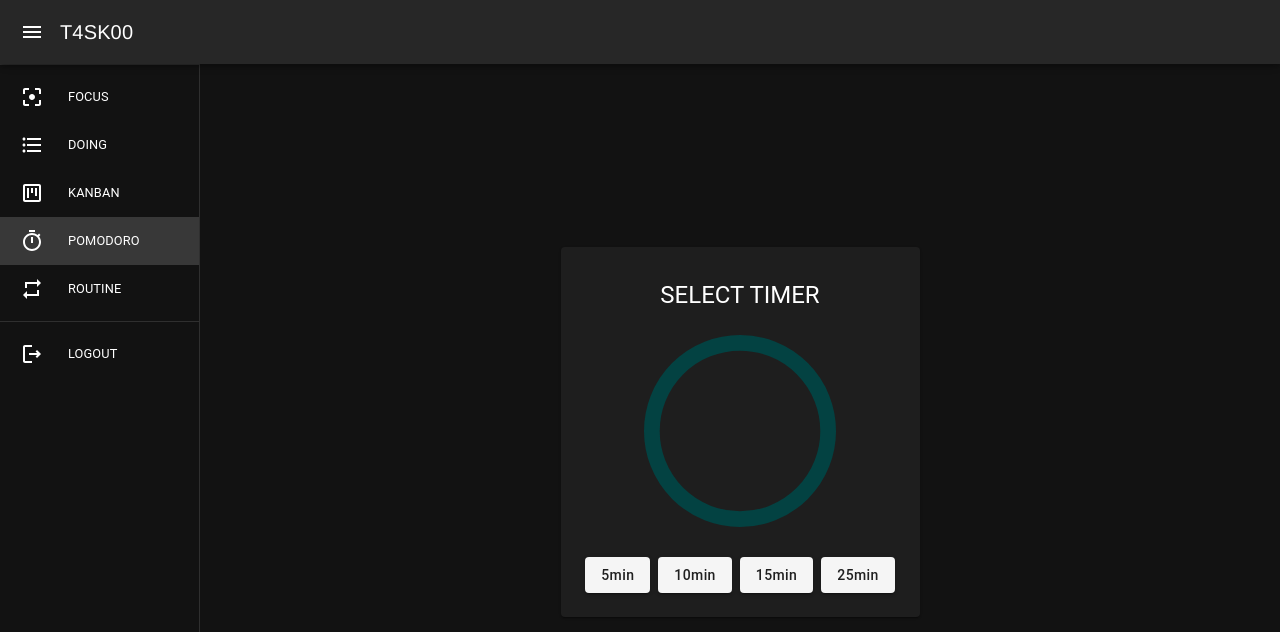
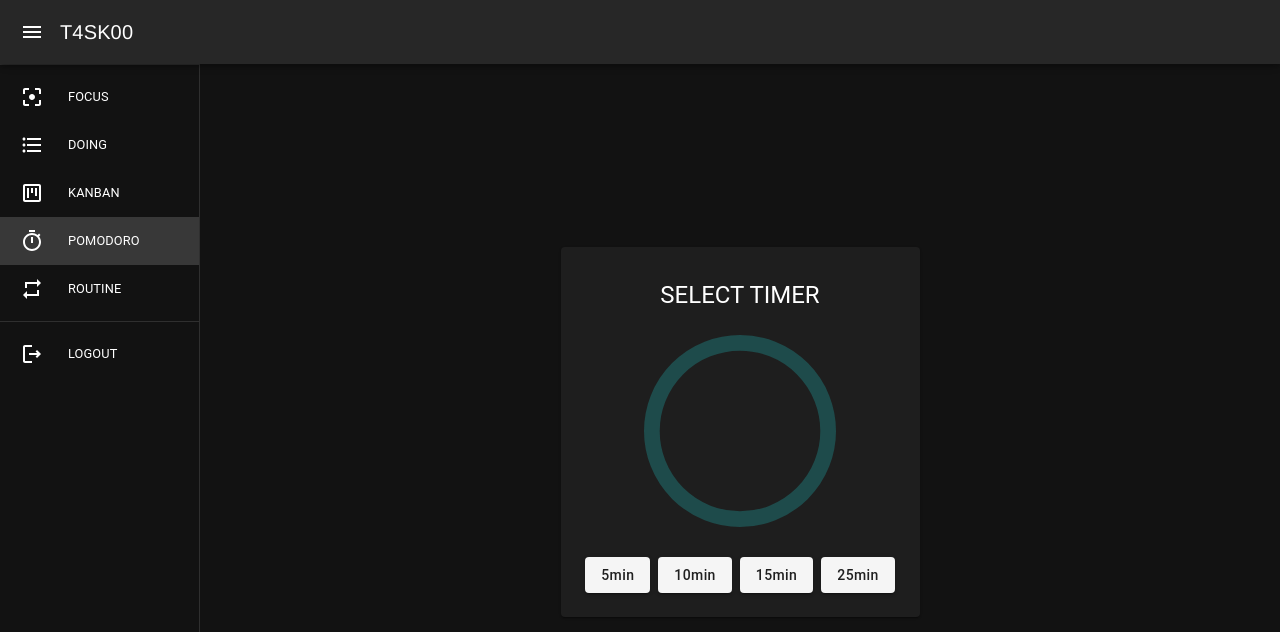
Before and after one commit to undefeated-davout/taskoo, a Next.js app in the folder web/: page /pomodoro in a window 1280 px wide. Shown: the top 632 px of the page. Built offline with nearby package versions, Linux system fonts and the light colour scheme; no server answers; the database is empty; sample sign-in values are in the browser's storage.

Commit message:
update: theme color

```diff
--- a/web/src/components/atoms/BaseButton/index.tsx
+++ b/web/src/components/atoms/BaseButton/index.tsx
@@ -1,14 +1,22 @@
 import Button from '@mui/material/Button';
+import { Theme } from '@mui/material/styles';
+import { SxProps } from '@mui/system';
 
 type BaseButtonProps = {
   children: React.ReactNode;
   onClick: VoidFunction;
   color?: 'inherit' | 'primary' | 'secondary' | 'success' | 'error' | 'info' | 'warning' | undefined;
+  sx?: SxProps<Theme>;
 };
 
 const BaseButton = (props: BaseButtonProps) => {
   return (
-    <Button color={props.color ?? 'primary'} variant="contained" sx={{ textTransform: 'none' }} onClick={props.onClick}>
+    <Button
+      color={props.color ?? 'primary'}
+      variant="contained"
+      sx={{ textTransform: 'none', ...props.sx }}
+      onClick={props.onClick}
+    >
       {props.children}
     </Button>
   );
--- a/web/src/components/atoms/BaseCheckbox/index.tsx
+++ b/web/src/components/atoms/BaseCheckbox/index.tsx
@@ -1,6 +1,7 @@
 import CheckBoxOutlineBlankOutlinedIcon from '@mui/icons-material/CheckBoxOutlineBlankOutlined';
 import Checkbox from '@mui/material/Checkbox';
-import { SxProps, Theme, useTheme } from '@mui/material/styles';
+import { Theme, useTheme } from '@mui/material/styles';
+import { SxProps } from '@mui/system';
 
 type BaseCheckboxProps = {
   sx?: SxProps<Theme>;
--- a/web/src/containers/templates/Pomodoro/index.tsx
+++ b/web/src/containers/templates/Pomodoro/index.tsx
@@ -19,7 +19,7 @@ import CenterContainerBox from 'components/atoms/CenterContainerBox';
 import { timerStatusType, timerType } from 'types/timer';
 
 import { addTimer, deleteTimer, getTimer, updateTimer } from 'lib/api/timer';
-import { themeColorConst, themeDisabledColorConst } from 'lib/constants/color';
+import { themeColorConst, themeDisabledColorConst, themeInactiveColorConst } from 'lib/constants/color';
 import { timerStatusConst } from 'lib/constants/timer';
 import { playAlerm } from 'lib/util/audio';
 
@@ -162,7 +162,13 @@ const Pomodoro = (props: PomodoroProps) => {
                     <PauseCircleOutlineIcon />
                   </BaseButton>
                 ) : (
-                  <BaseButton color="success" onClick={() => resumeTimer()}>
+                  <BaseButton
+                    sx={{
+                      'background-color': themeColorConst,
+                      '&:hover': { 'background-color': themeInactiveColorConst },
+                    }}
+                    onClick={() => resumeTimer()}
+                  >
                     <PlayCircleOutlineOutlinedIcon />
                   </BaseButton>
                 )}
--- a/web/src/lib/constants/color.ts
+++ b/web/src/lib/constants/color.ts
@@ -1,4 +1,4 @@
-// cf: https://www.color-hex.com/color/0cdcdc
-export const themeColorConst = '#0CDCDC';
-export const themeInactiveColorConst = '#078484';
-export const themeDisabledColorConst = '#034242';
+// cf: https://www.color-hex.com/color/64fcfc
+export const themeColorConst = '#64FCFC';
+export const themeInactiveColorConst = '#3C9797';
+export const themeDisabledColorConst = '#1E4B4B';
```
